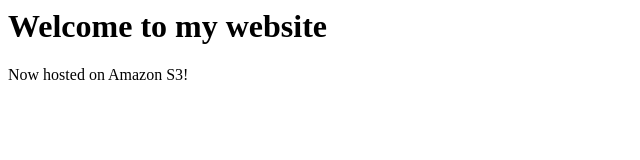
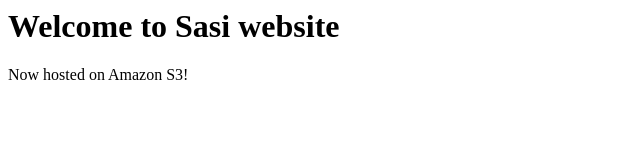
Before and after one commit to sasivarenan/demo, a plain HTML site: page index.html in a window 1280 px wide. Shown: the whole page, without its empty margins (0-640 px from the left). Drawn offline with Linux system fonts and the light colour scheme.

Commit message:
update my name

```diff
--- a/index.html
+++ b/index.html
@@ -3,7 +3,7 @@
     <title>My Website Home Page</title>
 </head>
 <body>
-  <h1>Welcome to my website</h1>
+  <h1>Welcome to Sasi website</h1>
   <p>Now hosted on Amazon S3!</p>
 </body>
 </html>
```
